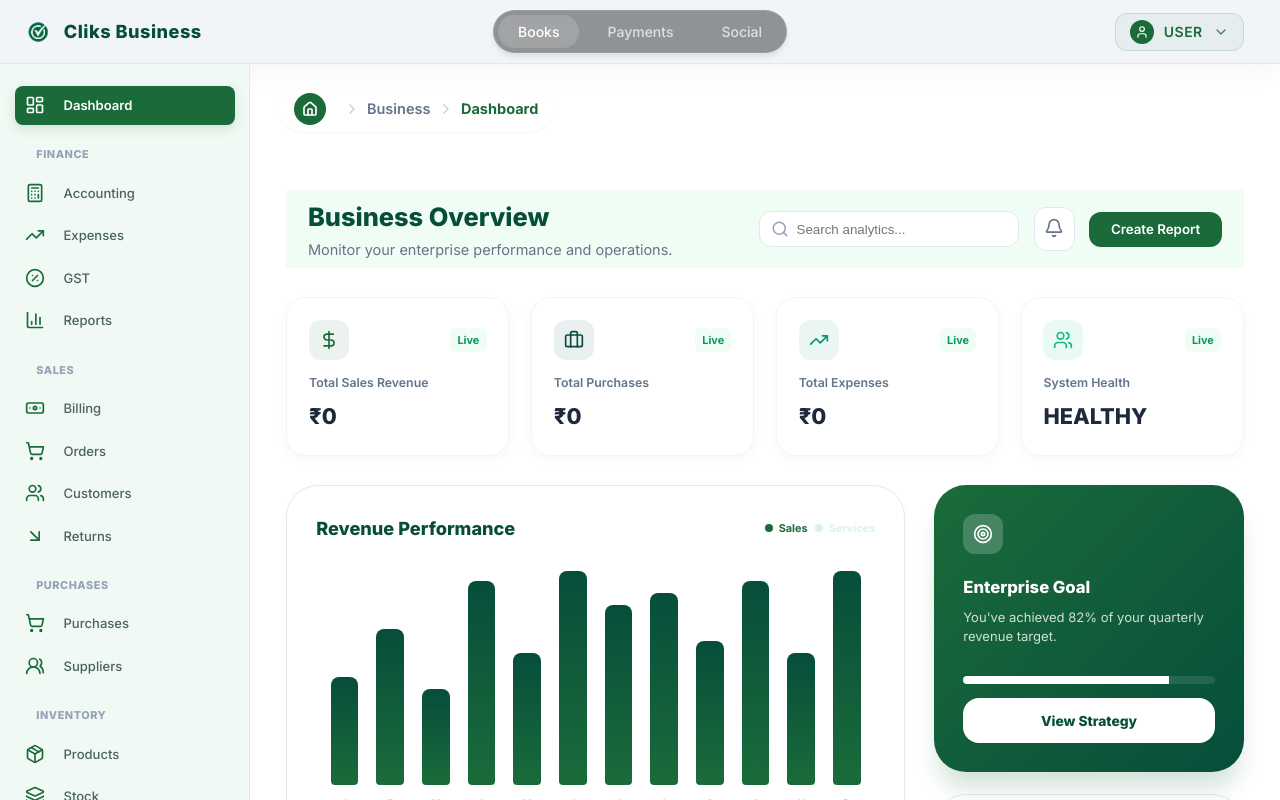
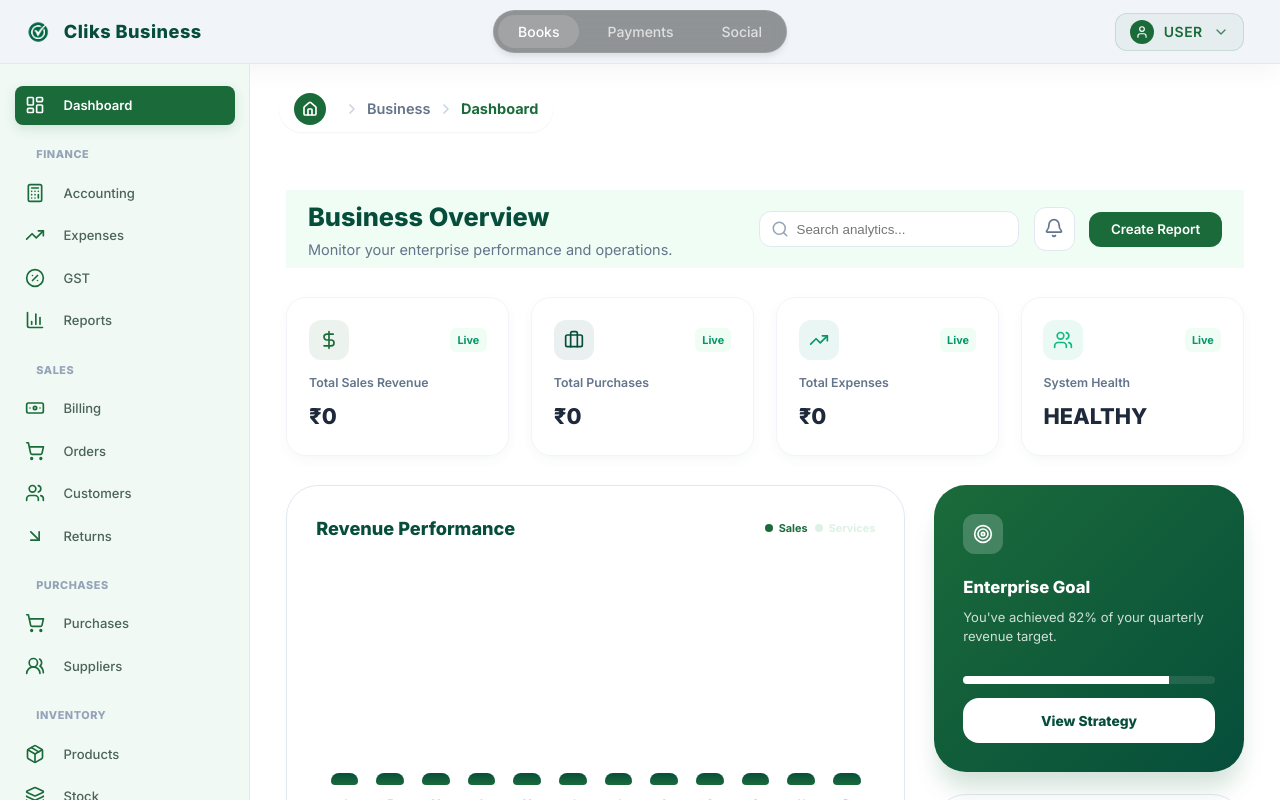
Before and after one commit to betasoftnet-png/CLIKS-BUS-FE, a React (Vite) app: page /business/dashboard in a window 1280 px wide. Built offline with nearby package versions, Linux system fonts and the light colour scheme; no server answers; sample sign-in values are in the browser's storage.

Commit message:
feat: replace static chart bars with dynamic sales data and formatted currency labels in BusinessDashboard

```diff
--- a/src/pages/BusinessDashboard.jsx
+++ b/src/pages/BusinessDashboard.jsx
@@ -98,16 +98,27 @@ const BusinessDashboard = () => {
                             </div>
                         </div>
                         <div className="dashboard-chart-bars-container">
-                            {[45, 65, 40, 85, 55, 95, 75, 80, 60, 85, 55, 100].map((h, i) => (
+                            {(() => {
+                                const salesData = chartSales?.data || Array(12).fill(0);
+                                const maxSales = Math.max(...salesData, 1000);
+                                return salesData.map((val, i) => {
+                                    const heightPct = val > 0 ? (val / maxSales) * 100 : 5;
+                                    return (
                                         <div key={i} style={{ flex: 1, position: 'relative', display: 'flex', flexDirection: 'column', justifyContent: 'flex-end', height: '100%' }}>
-                                    <div style={{ height: `${h}%`, width: '100%', background: 'linear-gradient(to top, #1B6B3A, #064E3B)', borderRadius: '8px 8px 4px 4px', position: 'relative' }}>
-                                        {i === 11 && <div style={{ position: 'absolute', top: '-30px', left: '50%', transform: 'translateX(-50%)', background: '#064E3B', color: 'white', padding: '2px 6px', borderRadius: '4px', fontSize: '0.65rem', fontWeight: '800' }}>₹4.5L</div>}
+                                            <div style={{ height: `${heightPct}%`, width: '100%', background: 'linear-gradient(to top, #1B6B3A, #064E3B)', borderRadius: '8px 8px 4px 4px', position: 'relative' }}>
+                                                {val > 0 && (
+                                                    <div style={{ position: 'absolute', top: '-30px', left: '50%', transform: 'translateX(-50%)', background: '#064E3B', color: 'white', padding: '2px 6px', borderRadius: '4px', fontSize: '0.65rem', fontWeight: '800', whiteSpace: 'nowrap' }}>
+                                                        ₹{val >= 100000 ? `${(val / 100000).toFixed(1)}L` : `${(val / 1000).toFixed(1)}k`}
+                                                    </div>
+                                                )}
                                             </div>
                                             <span style={{ marginTop: '0.75rem', fontSize: '0.7rem', fontWeight: '700', color: '#94A3B8', textAlign: 'center' }}>
                                                 {['J','F','M','A','M','J','J','A','S','O','N','D'][i]}
                                             </span>
                                         </div>
-                            ))}
+                                    );
+                                });
+                            })()}
                         </div>
                     </div>
 
```
Lines whose indentation alone changed are shown as unchanged.
